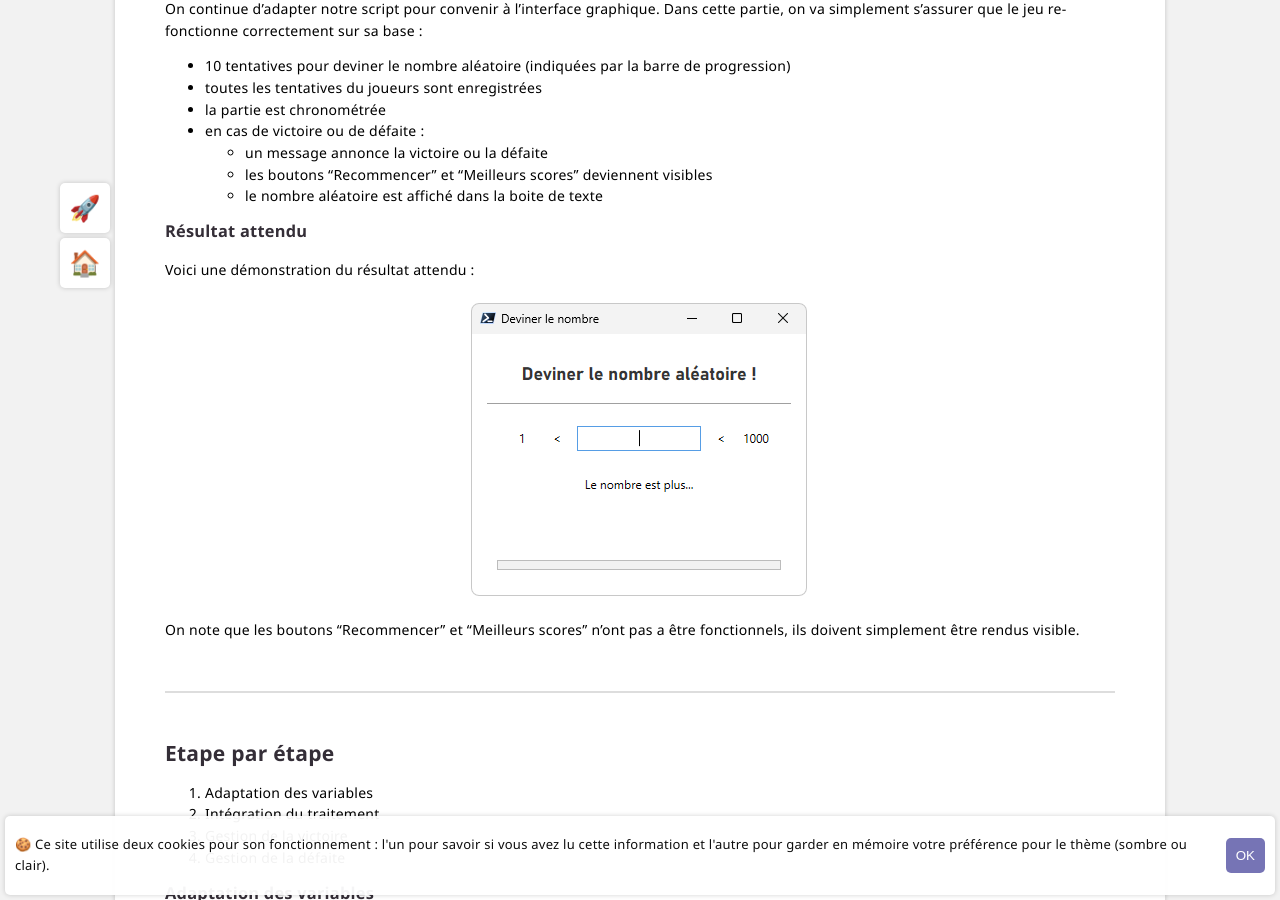
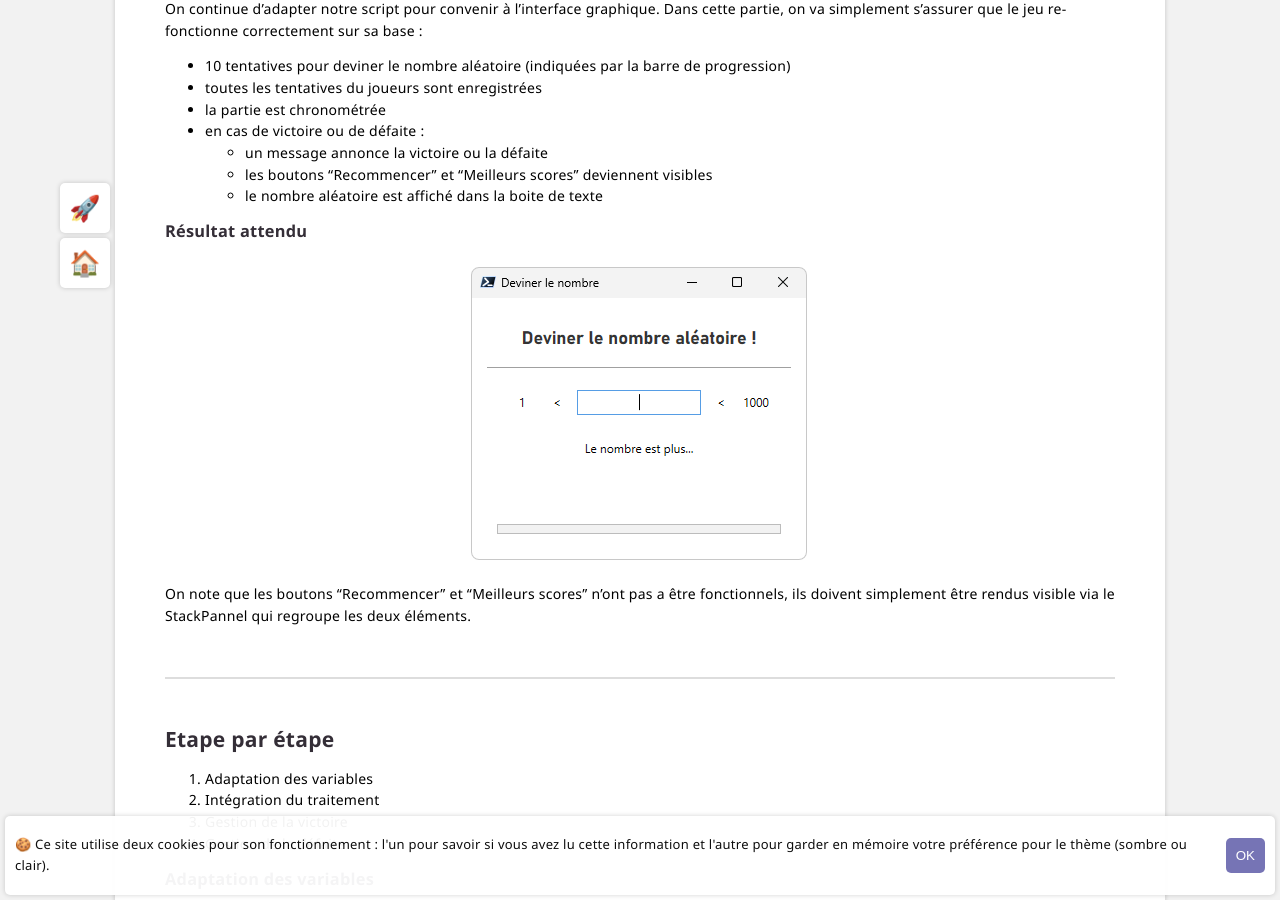
Before and after one commit to leobouard/leobouard.github.io, a Jekyll site: the page built from _posts/2022-12-01-cours-pratique-powershell-009.md, in a window 1280 px wide and 900 px high, scrolled down 381 px. Built offline with Jekyll 4.4.1, drawn with Linux system fonts in a browser that asks for light colours; some web fonts are replaced.

Commit message:
Update 2022-12-01-cours-pratique-powershell-009.md

```diff
--- a/_posts/2022-12-01-cours-pratique-powershell-009.md
+++ b/_posts/2022-12-01-cours-pratique-powershell-009.md
@@ -25,11 +25,9 @@ On continue d'adapter notre script pour convenir à l'interface graphique. Dans
 
 ### Résultat attendu
 
-Voici une démonstration du résultat attendu :
-
 ![Démonstration du résultat attendu pour la partie 9](/assets/images/resultat-cours-powershell-009.webp)
 
-On note que les boutons "Recommencer" et "Meilleurs scores" n'ont pas a être fonctionnels, ils doivent simplement être rendus visible.
+On note que les boutons "Recommencer" et "Meilleurs scores" n'ont pas a être fonctionnels, ils doivent simplement être rendus visible via le StackPannel qui regroupe les deux éléments.
 
 ---
 
```
